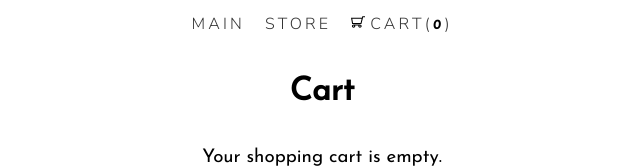
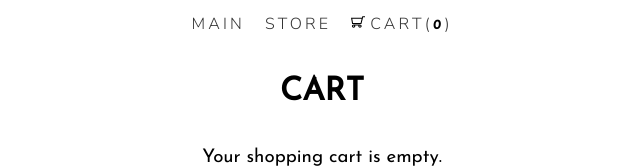
Before and after one commit to dougschallmoser/photography-store, a React (Create React App) app: page /cart in a window 1280 px wide. Shown: the top 168 px of the page, without its empty margins (318-958 px from the left). Built offline with nearby package versions, Linux system fonts and the light colour scheme.

Commit message:
capitalize h1

```diff
--- a/src/components/Cart/Cart.js
+++ b/src/components/Cart/Cart.js
@@ -10,7 +10,7 @@ function Cart() {
 
   return (
     <Layout>
-      <h1>Cart</h1>
+      <h1>CART</h1>
         {cartCount > 0 ?
           <div className="cart-container">
             <CartItems />
```
